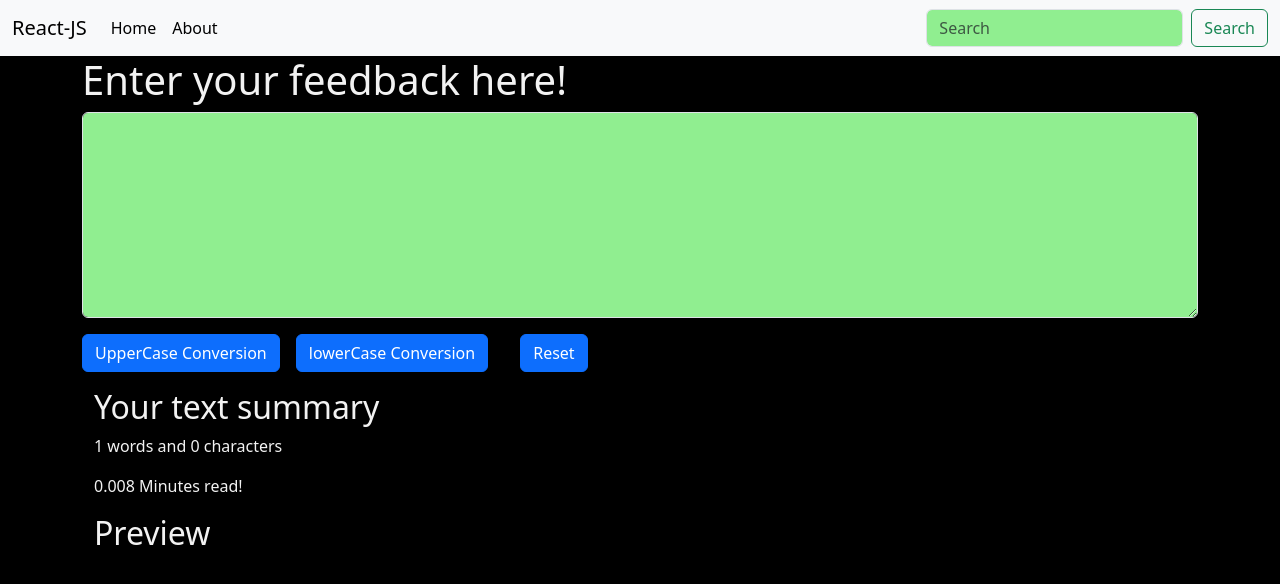
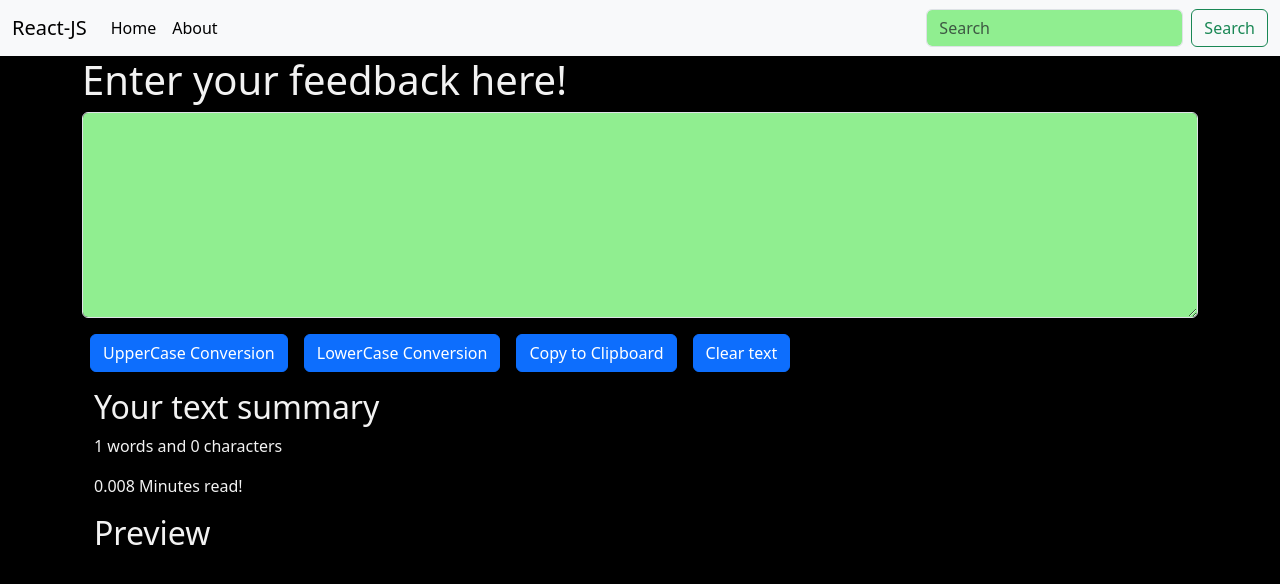
Before and after one commit to sourcebykhalid/Textutils, a React (Create React App) app: page / in a window 1280 px wide. Shown: the top 584 px of the page. Built offline with nearby package versions, Linux system fonts and the light colour scheme.

Commit message:
Modified word counter using react state

```diff
--- a/src/Components/TextForm.js
+++ b/src/Components/TextForm.js
@@ -1,5 +1,5 @@
 import React, { useState } from "react";
-
+// import { copy } from "react-copy-to-clipboard";
 export default function TextForm(props) {
   const upperCase = () => {
     let newtext = text.toUpperCase();
@@ -11,6 +11,10 @@ export default function TextForm(props) {
   };
   const onChange = (e) => {
     setText(e.target.value);
+  };
+  const clipboard = (e) => {
+    setText(e.target.value.copy);
+    // alert(`You have copied "${text}"`);
   };
   const reset = (e) => {
     e.preventDefault();
@@ -32,14 +36,17 @@ export default function TextForm(props) {
             onChange={onChange}
           ></textarea>
         </div>
-        <button className="btn btn-primary" onClick={upperCase}>
+        <button className="btn btn-primary mx-2" onClick={upperCase}>
           UpperCase Conversion
         </button>
-        <button className="btn btn-primary mx-3" onClick={lowerCase}>
-          lowerCase Conversion
+        <button className="btn btn-primary mx-2" onClick={lowerCase}>
+          LowerCase Conversion
         </button>
-        <button className="btn btn-primary mx-3" type="reset" onClick={reset}>
-          Reset
+        <button className="btn btn-primary mx-2" onClick={clipboard}>
+          Copy to Clipboard
+        </button>
+        <button className="btn btn-primary mx-2" type="reset" onClick={reset}>
+          Clear text
         </button>
       </div>
 
```
